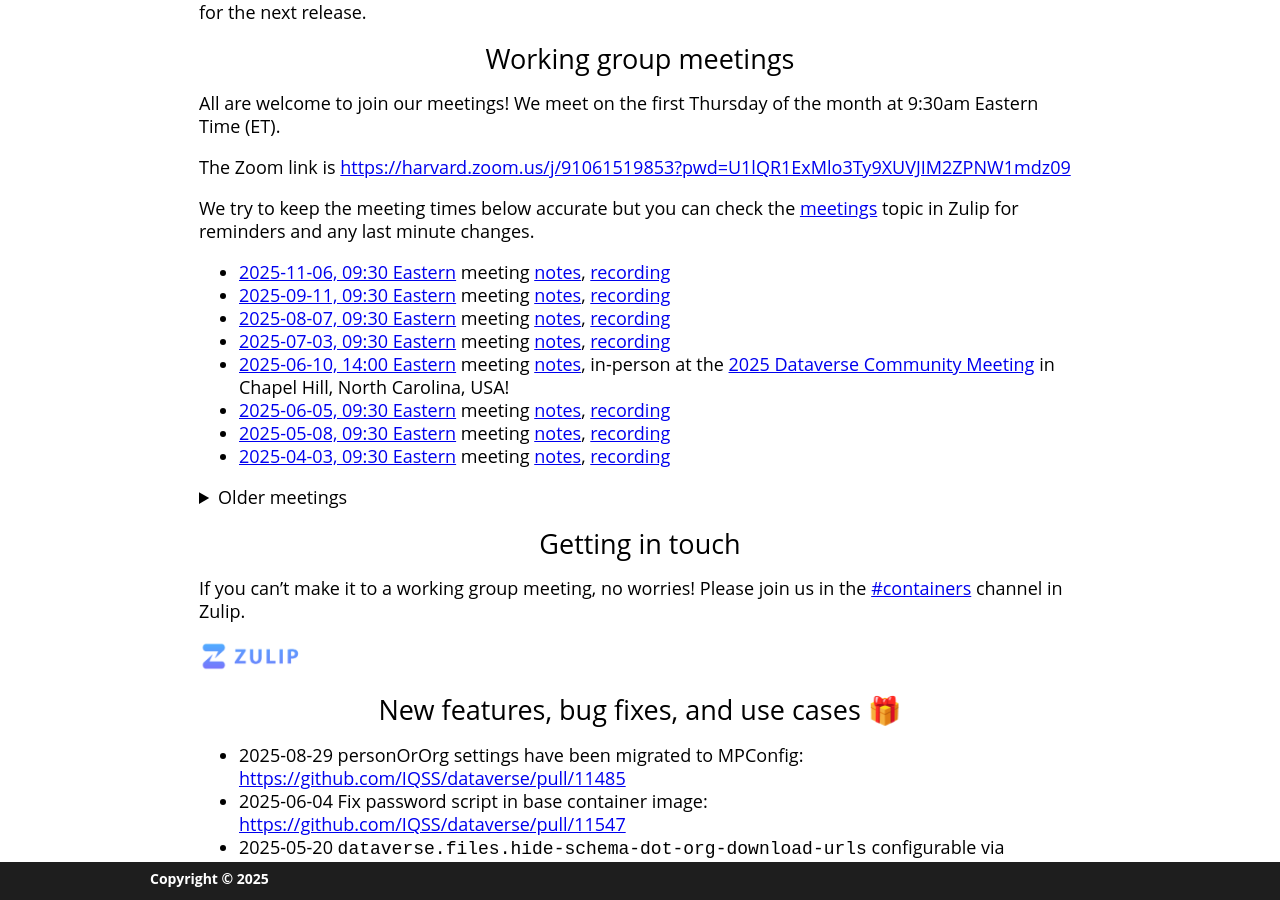
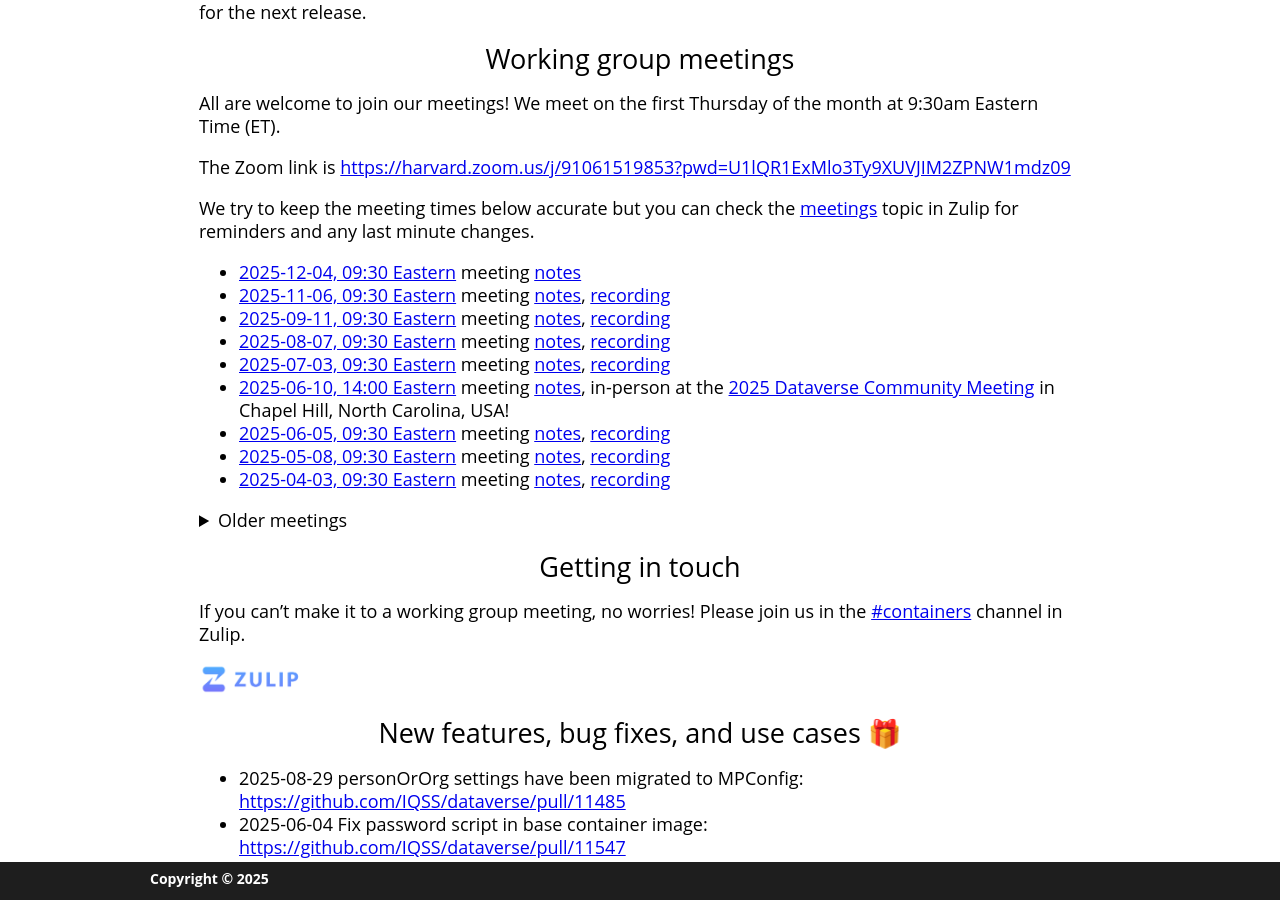
Before and after one commit to gdcc/ct.gdcc.io, a Jekyll site: the page built from index.md, in a window 1280 px wide and 900 px high, scrolled down 724 px. Built offline with Jekyll 4.4.1, drawn with Linux system fonts in a browser that asks for light colours; our own code applies the rules of GitHub Pages for plain Markdown files.

Commit message:
add next meeting

```diff
--- a/index.md
+++ b/index.md
@@ -25,6 +25,7 @@ The Zoom link is <https://harvard.zoom.us/j/91061519853?pwd=U1lQR1ExMlo3Ty9XUVJI
 
 We try to keep the meeting times below accurate but you can check the [meetings](https://dataverse.zulipchat.com/#narrow/channel/375812-containers/topic/meetings) topic in Zulip for reminders and any last minute changes.
 
+- [2025-12-04, 09:30 Eastern](https://time.is/compare/0930_04_Dec_2025_in_Boston) meeting [notes](https://docs.google.com/document/d/1qXRj6JBsgV21mw5CkL_CMpa3gqbPvpO14p8CSwko2Sk/edit?usp=sharing)
 - [2025-11-06, 09:30 Eastern](https://time.is/compare/0930_06_Nov_2025_in_Boston) meeting [notes](https://docs.google.com/document/d/1BoGYzNr9F1jSU9c3DOQRFZZwGY_hwErgoQMjCpIwz74/edit?usp=sharing), [recording](https://harvard.zoom.us/rec/share/qw5BTHsX132xEYBue7rKrPx6n7_3oL1J5AoOz40y9STlp_z_cuHM2qbTcOtWuaDG.34EEw9prY2HxDp9c)
 - [2025-09-11, 09:30 Eastern](https://time.is/compare/0930_11_Sep_2025_in_Boston) meeting [notes](https://docs.google.com/document/d/1Ggf1J-juzuYVAUtHPzSc6NEQsIK6Ql4RglA-i69DfmU/edit?usp=sharing), [recording](https://harvard.zoom.us/rec/share/JOX0tNKM-CCQ6VBqdABchxZcmH9JZEhZWkykJSKJqPvTjYhsn39ZF_r1ppf18-LS.ZXxP3i3mzSD19sjt)
 - [2025-08-07, 09:30 Eastern](https://time.is/compare/0930_07_Aug_2025_in_Boston) meeting [notes](https://docs.google.com/document/d/1VI1DU78gTi9sWi5Qo8XQnz29scSB1IJbMdVnCOfAawI/edit?usp=sharing), [recording](https://harvard.zoom.us/rec/share/tSdz-EACF0A0_vov7LMBbkiwHLXyBUBKxJ5w9YR2wLyRKJsplFnHxEfpq5X3E-ZX.oQRVjVUWNgJXstpD)
```
